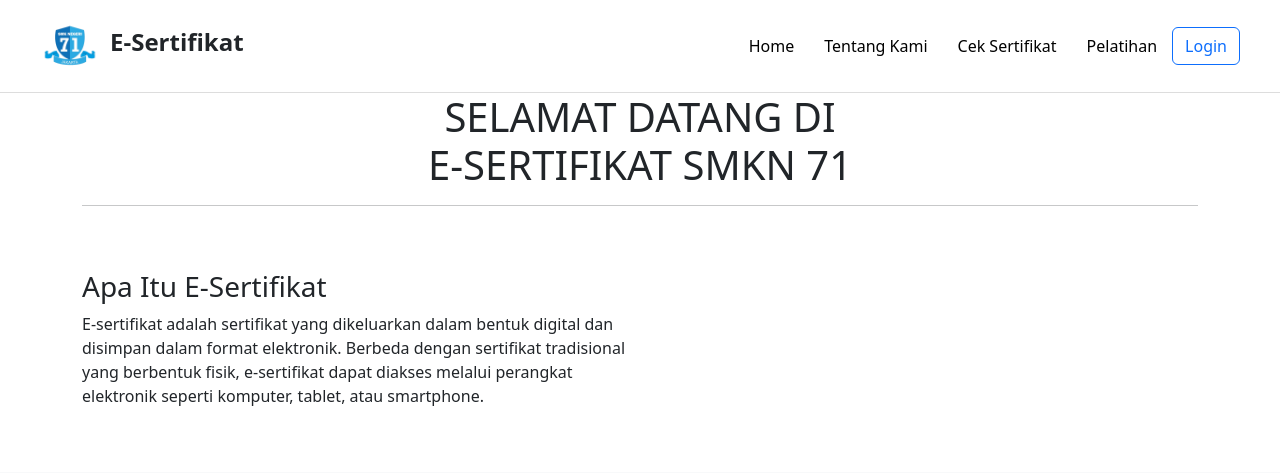
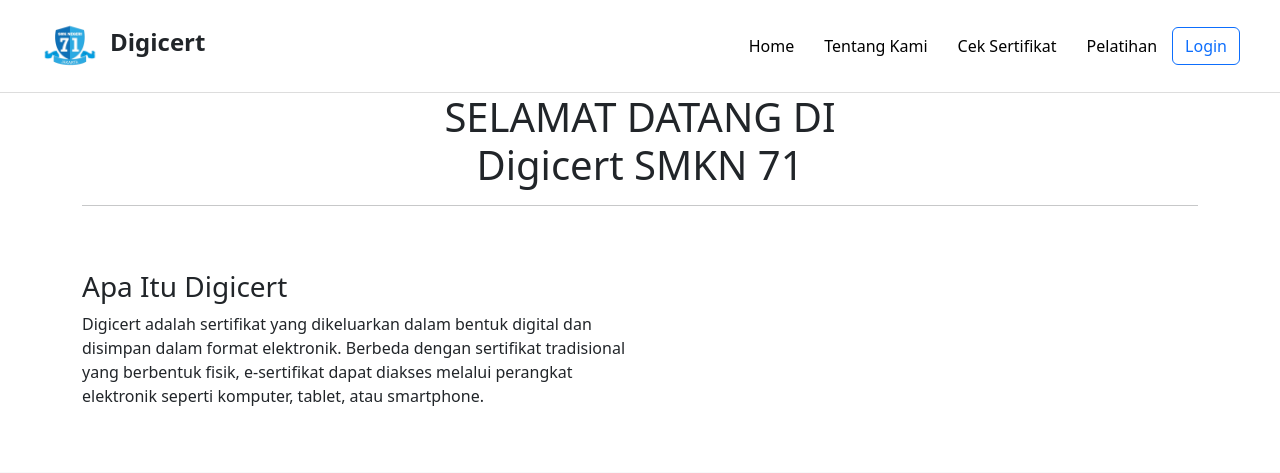
Before and after one commit to ItzKazuki/web-sertifikat-digital, a PHP site: page / in a window 1280 px wide. Shown: the top 473 px of the page. Run offline with PHP 8.4, Linux system fonts and the light colour scheme; some libraries are stand-ins or nearby versions.

Commit message:
change: change branding from E-Sertifikat to Digicert

```diff
--- a/src/akun.php
+++ b/src/akun.php
@@ -75,7 +75,7 @@ if (isset($_POST['download'])) {
         <div style="max-width: 1200px; margin: 0 auto; display: flex; justify-content: space-between; align-items: center;">
             <div class="logo" style="display: flex; align-items: center;">
                 <img src="assets/logo.png" alt="Logo" style="width: 60px; height: 60px;">
-                <h1 style="font-size: 24px; font-weight: bold; margin-left: 10px;">E-Sertifikat</h1>
+                <h1 style="font-size: 24px; font-weight: bold; margin-left: 10px;">Digicert</h1>
             </div>
             <nav style="display: flex; align-items: center;">
                 <a href="index.php" style="margin: 0 15px; text-decoration: none; color: black; font-weight: 500;">Home</a>
--- a/src/cek-sertifikat.php
+++ b/src/cek-sertifikat.php
@@ -22,7 +22,7 @@ session_start();
         <div style="max-width: 1200px; margin: 0 auto; display: flex; justify-content: space-between; align-items: center;">
             <div class="logo" style="display: flex; align-items: center;">
                 <img src="assets/logo.png" alt="Logo" style="width: 60px; height: 60px;">
-                <h1 style="font-size: 24px; font-weight: bold; margin-left: 10px;">E-Sertifikat</h1>
+                <h1 style="font-size: 24px; font-weight: bold; margin-left: 10px;">Digicert</h1>
             </div>
             <nav style="    display: flex; align-items: center;">
                 <a href="index.php" style="margin: 0 15px; text-decoration: none; color: black; font-weight: 500;">Home</a>
--- a/src/certificate-details.php
+++ b/src/certificate-details.php
@@ -108,7 +108,7 @@ if ($_SERVER["REQUEST_METHOD"] == "POST" || isset($_GET['id'])) {
         <div style="max-width: 1200px; margin: 0 auto; display: flex; justify-content: space-between; align-items: center;">
             <div class="logo" style="display: flex; align-items: center;">
                 <img src="assets/logo.png" alt="Logo" style="width: 60px; height: 60px;">
-                <h1 style="font-size: 24px; font-weight: bold; margin-left: 10px;">E-Sertifikat</h1>
+                <h1 style="font-size: 24px; font-weight: bold; margin-left: 10px;">Digicert</h1>
             </div>
             <nav style="    display: flex; align-items: center;">
                 <a href="index.php" style="margin: 0 15px; text-decoration: none; color: black; font-weight: 500;">Home</a>
--- a/src/courses.php
+++ b/src/courses.php
@@ -53,7 +53,7 @@ while ($row = $getAllCourses->fetch_array(MYSQLI_ASSOC)) {
         <div style="max-width: 1200px; margin: 0 auto; display: flex; justify-content: space-between; align-items: center;">
             <div class="logo" style="display: flex; align-items: center;">
                 <img src="assets/logo.png" alt="Logo" style="width: 60px; height: 60px;">
-                <h1 style="font-size: 24px; font-weight: bold; margin-left: 10px;">E-Sertifikat</h1>
+                <h1 style="font-size: 24px; font-weight: bold; margin-left: 10px;">Digicert</h1>
             </div>
             <nav style="display: flex; align-items: center;">
                 <a href="index.php" style="margin: 0 15px; text-decoration: none; color: black; font-weight: 500;">Home</a>
--- a/src/index.php
+++ b/src/index.php
@@ -26,7 +26,7 @@ session_start();
         <div style="max-width: 1200px; margin: 0 auto; display: flex; justify-content: space-between; align-items: center;">
             <div class="logo" style="display: flex; align-items: center;">
                 <img src="assets/logo.png" alt="Logo" style="width: 60px; height: 60px;">
-                <h1 style="font-size: 24px; font-weight: bold; margin-left: 10px;">E-Sertifikat</h1>
+                <h1 style="font-size: 24px; font-weight: bold; margin-left: 10px;">Digicert</h1>
             </div>
             <nav style="    display: flex; align-items: center;">
                 <a href="index.php" style="margin: 0 15px; text-decoration: none; color: black; font-weight: 500;">Home</a>
@@ -55,7 +55,7 @@ session_start();
     <main>
         <section class="hero-section">
             <div class="container text-center">
-                <h1>SELAMAT DATANG DI <br> E-SERTIFIKAT SMKN 71</h1>
+                <h1>SELAMAT DATANG DI <br> Digicert SMKN 71</h1>
                 <hr>
             </div>
         </section>
@@ -64,8 +64,8 @@ session_start();
             <div class="container">
                 <div class="row">
                     <div class="col-lg-6">
-                        <h3>Apa Itu E-Sertifikat</h3>
-                        <p>E-sertifikat adalah sertifikat yang dikeluarkan dalam bentuk digital dan disimpan dalam format elektronik. Berbeda dengan sertifikat tradisional yang berbentuk fisik, e-sertifikat dapat diakses melalui perangkat elektronik seperti komputer, tablet, atau smartphone.</p>
+                        <h3>Apa Itu Digicert</h3>
+                        <p>Digicert adalah sertifikat yang dikeluarkan dalam bentuk digital dan disimpan dalam format elektronik. Berbeda dengan sertifikat tradisional yang berbentuk fisik, e-sertifikat dapat diakses melalui perangkat elektronik seperti komputer, tablet, atau smartphone.</p>
                     </div>
                 </div>
             </div>
--- a/src/tentangkami.php
+++ b/src/tentangkami.php
@@ -21,7 +21,7 @@ session_start();
         <div style="max-width: 1200px; margin: 0 auto; display: flex; justify-content: space-between; align-items: center;">
             <div class="logo" style="display: flex; align-items: center;">
                 <img src="assets/logo.png" alt="Logo" style="width: 60px; height: 60px;">
-                <h1 style="font-size: 24px; font-weight: bold; margin-left: 10px;">E-Sertifikat</h1>
+                <h1 style="font-size: 24px; font-weight: bold; margin-left: 10px;">Digicert</h1>
             </div>
             <nav style="display: flex; align-items: center;">
                 <a href="index.php" style="margin: 0 15px; text-decoration: none; color: black; font-weight: 500;">Home</a>
@@ -51,7 +51,7 @@ session_start();
         <section class="about-header text-center py-5" style="background-color: #f8f9fa;">
             <div class="container">
                 <h1 class="display-4">Tentang Kami</h1>
-                <p class="lead">Selamat datang di layanan E-Sertifikat SMKN 71 - solusi digitalisasi sertifikat untuk pendidikan.</p>
+                <p class="lead">Selamat datang di layanan Digicert SMKN 71 - solusi digitalisasi sertifikat untuk pendidikan.</p>
             </div>
         </section>
 
@@ -100,7 +100,7 @@ session_start();
                 <div class="row">
                     <div class="col-lg-6">
                         <h2>Sejarah Kami</h2>
-                        <p>SMKN 71 telah berdiri sejak tahun 1995 dan terus berkembang menjadi institusi pendidikan terkemuka. Dengan adanya E-Sertifikat, kami membawa inovasi terbaru untuk mendukung program digitalisasi sekolah.</p>
+                        <p>SMKN 71 telah berdiri sejak tahun 1995 dan terus berkembang menjadi institusi pendidikan terkemuka. Dengan adanya Digicert, kami membawa inovasi terbaru untuk mendukung program digitalisasi sekolah.</p>
                     </div>
                     <div class="col-lg-6">
                         <h2>Tim Kami</h2>
```
Lines whose indentation alone changed are shown as unchanged.
